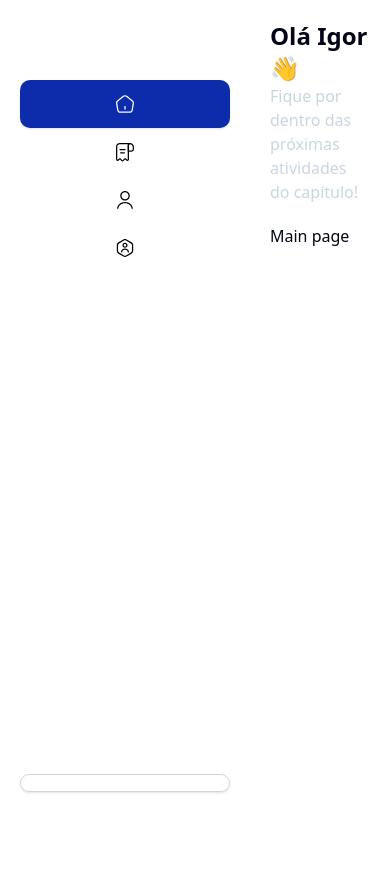
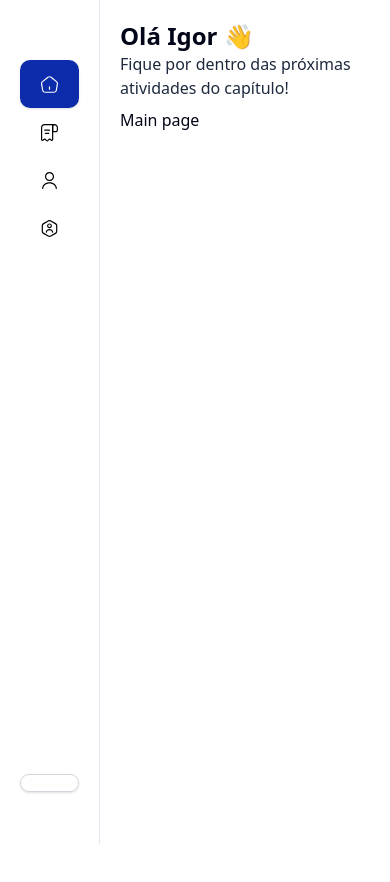
Before and after one commit to igorcol/site-tmmf, a Next.js app: page / in a window 390 px wide. Shown: the top 882 px of the page. Built offline with nearby package versions, Linux system fonts and the light colour scheme.

Commit message:
feat: Responsive Sidebar

```diff
--- a/components/Header.tsx
+++ b/components/Header.tsx
@@ -2,10 +2,10 @@ import React from 'react'
 
 const Header = () => {
   return (
-    <header className='flex lg:items-end items-start justify-between lg:flex-row flex-col gap-5 sm:mb-10 mb-5'>
+    <header className='flex lg:items-end items-start justify-between lg:flex-row flex-col gap-5 sm:mb-5 mb-2'>
         <div>
             <h2 className='font-semibold text-2xl'>Olá Igor 👋</h2>
-            <p className='text-slate-300 text-base'>Fique por dentro das próximas atividades do capítulo!</p>
+            <p className='text-slate-800 text-base'>Fique por dentro das próximas atividades do capítulo!</p>
         </div>
     </header>
   )
--- a/components/Sidebar.tsx
+++ b/components/Sidebar.tsx
@@ -10,7 +10,7 @@ const Sidebar = () => {
   const pathname = usePathname();
 
   return (
-    <div className="w-[250px] sticky left-0 top-0 flex h-screen flex-col justify-between px-5 pb-5 pt-10">
+    <div className="w-[250px] max-md:w-[100px] sticky left-0 top-0 flex h-screen flex-col justify-between px-5 pb-5 pt-5 border-r border-border">
       <div>
         <div className="mt-10 flex-col gap-5">
           {navigationLinks.map((link) => {
```
